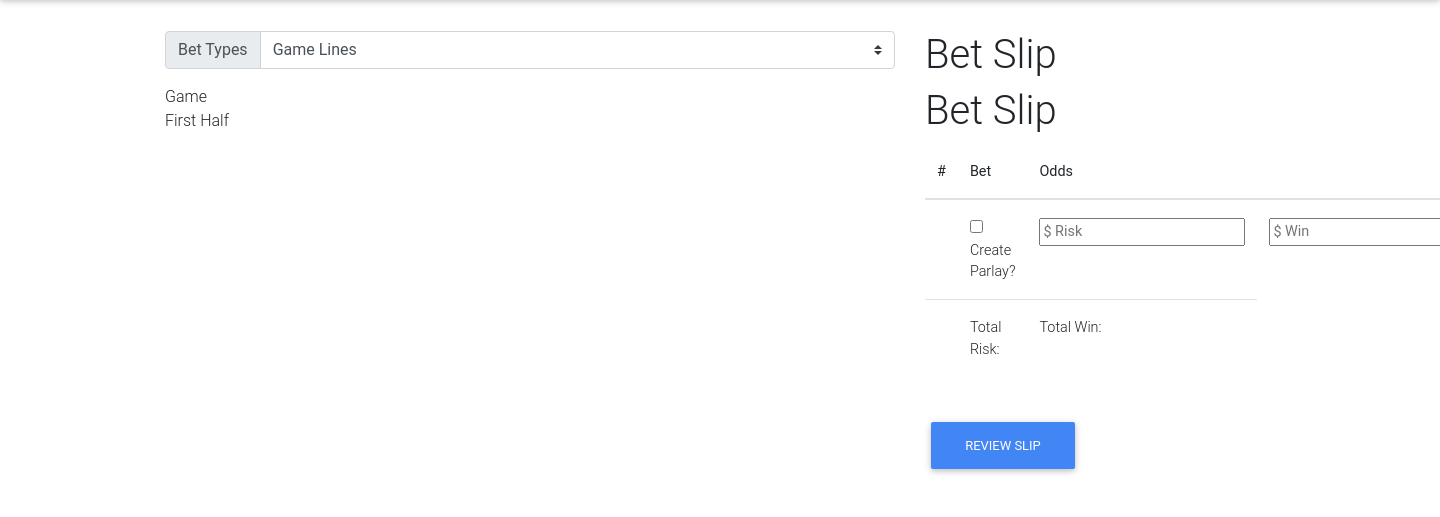
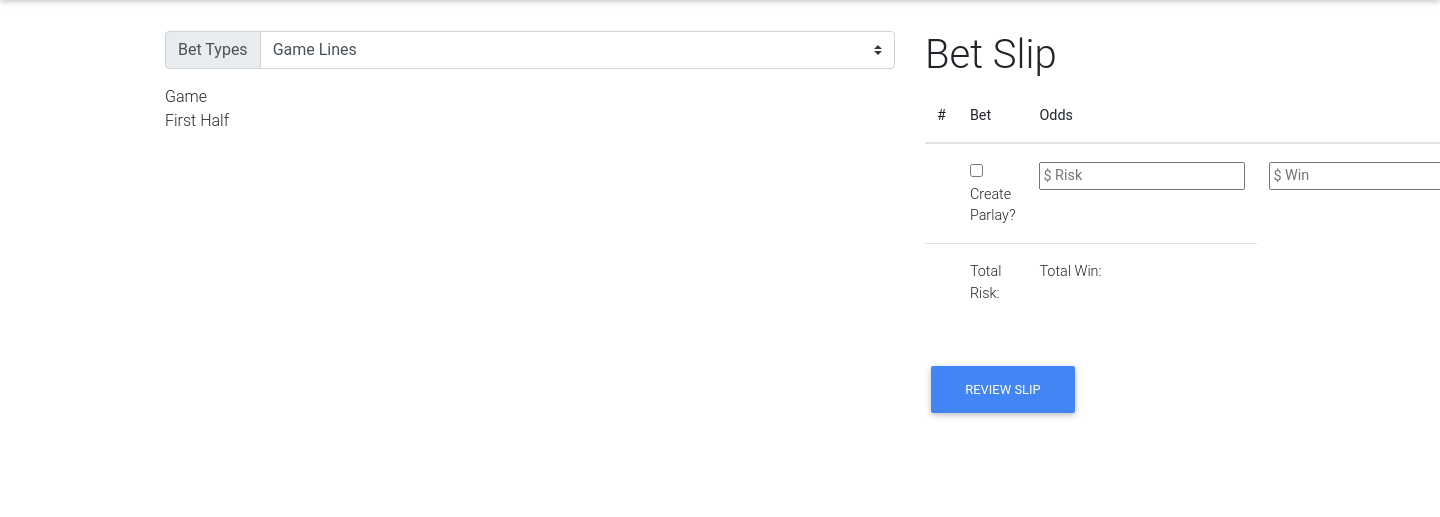
Before and after one commit to jpb8/theBookBKG, a Django app: page /sportsbook/nfl in a window 1440 px wide; the page is wider, and only the part inside the window is pictured. Shown: the part 283-800 px from the top of that part. Run offline with Django 3.2, Linux system fonts and the light colour scheme; the visitor is signed in with stand-in values (Sample User, id 1); data comes from the database, SQL or seed files in the repository; data that the repository does not hold is empty; some libraries are stand-ins or nearby versions.

Commit message:
Update Bet Review

```diff
--- a/sportsbook/templates/sportsbook/sidebar.html
+++ b/sportsbook/templates/sportsbook/sidebar.html
@@ -37,7 +37,7 @@
         </tr>
         {% endfor %}
         <tr><th scope="row"></th>
-            <td><input type="checkbox" name="parlay-checkbox" value="parlay"> Create Parlay?</td>
+            <td><input type="checkbox" id='parlay-checkbox' name="parlay-checkbox" value="parlay"> Create Parlay?</td>
             <td><input class="parlay-bet-risk-input risk-input bet-input"
                        type="number"
                        step="0.01"
@@ -117,7 +117,7 @@ Review Slip
   </div>
   <div class="modal-footer">
     <button type="button" class="btn btn-secondary" data-dismiss="modal">Close</button>
-    <input type="button" class="btn btn-success" form="submit-betslip" title="Submit"/>
+    <input type="submit" class="btn btn-success" form="submit-betslip" value="Submit"/>
   </div>
 </div>
 </div>
--- a/sportsbook/templates/sportsbook/sportsbook.html
+++ b/sportsbook/templates/sportsbook/sportsbook.html
@@ -23,10 +23,7 @@
             </div>
         </div>
         <div class="col-sm-4 slip-sidebar" id="slip-bets">
-            <h1>Bet Slip</h1>
-            <form class="submit-betslip" id="submit-betslip" method="POST" action="{% url 'betslip:submit_bet' %}">{% csrf_token %}
-                {% include 'sportsbook/sidebar.html' %}
-            </form>
+            {% include 'sportsbook/sidebar.html' %}
         </div>
     </div>
 </div>
```
